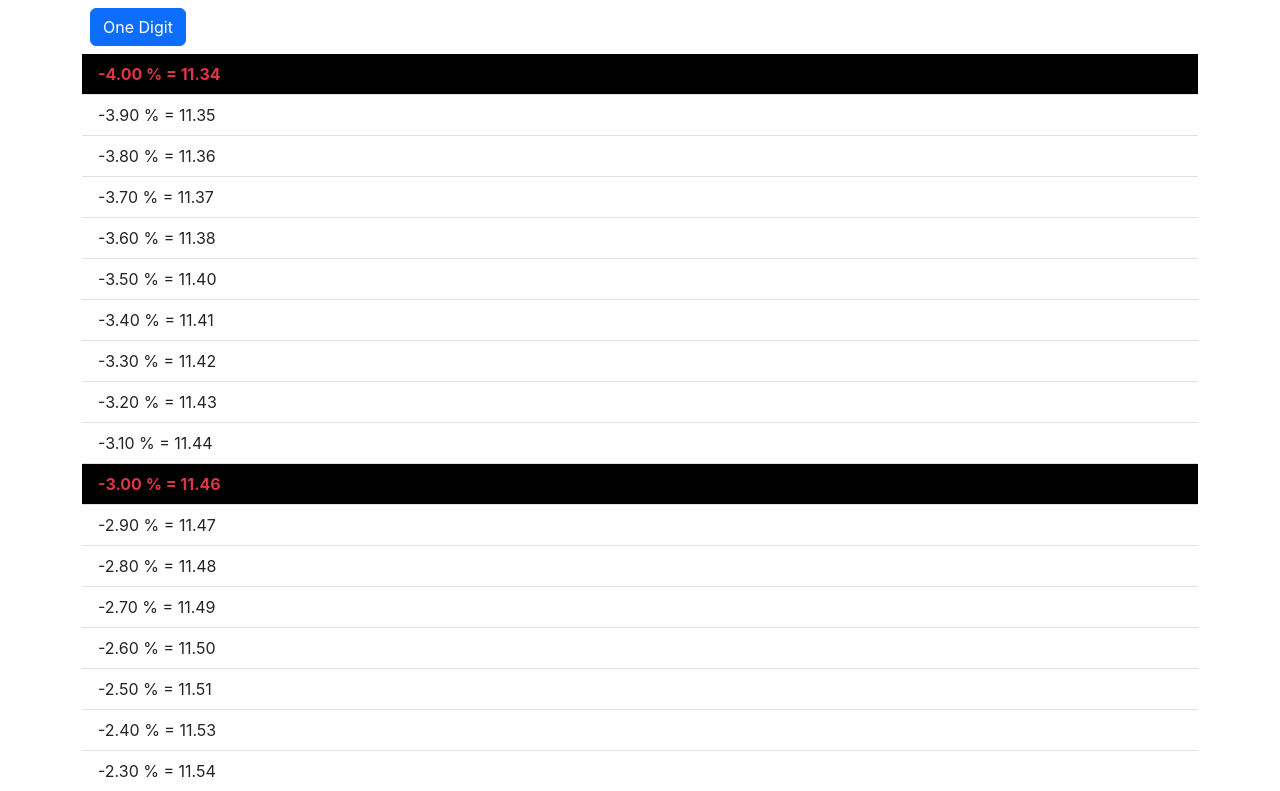
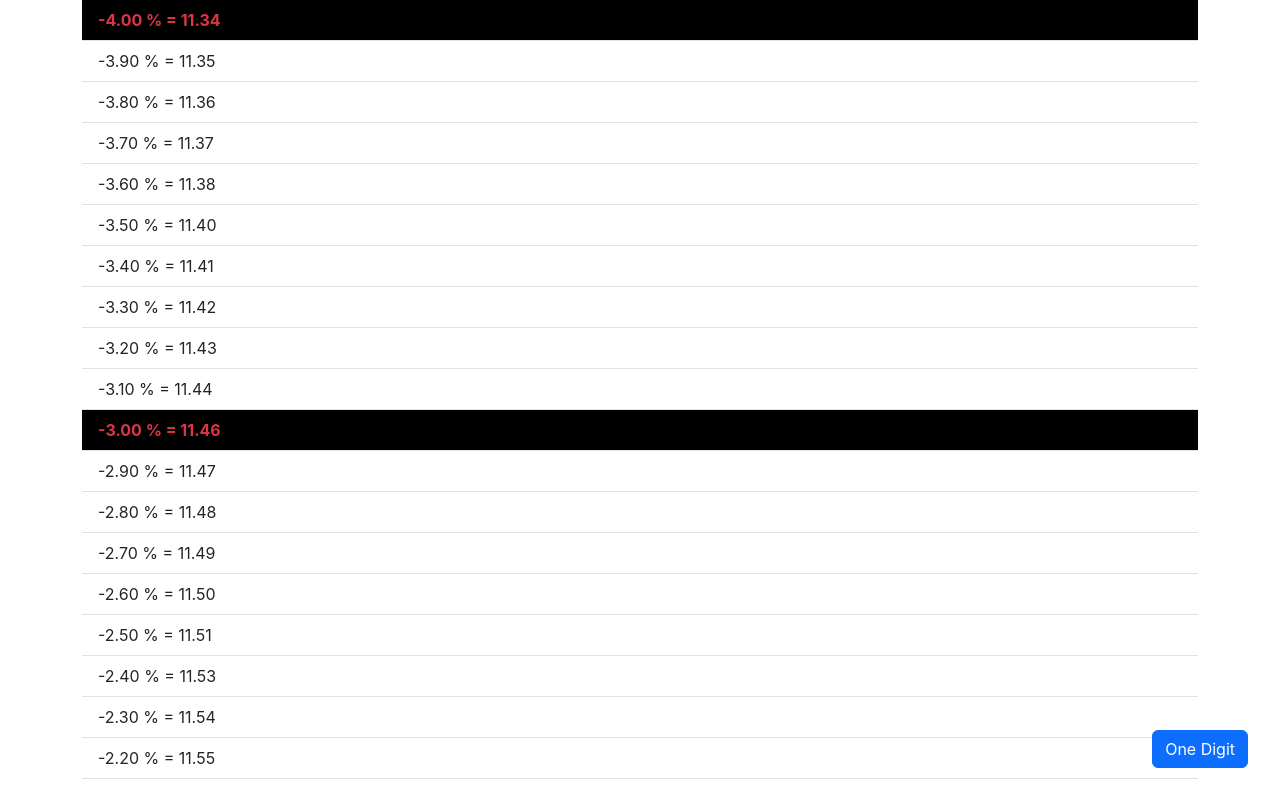
Before and after one commit to leonwebdev/price_calculate, a React (Create React App) app: page / in a window 1280 px wide. Shown: the top 791 px of the page. Built offline with nearby package versions, Linux system fonts and the light colour scheme.

Commit message:
Update button style in App.js

```diff
--- a/src/App.js
+++ b/src/App.js
@@ -14,7 +14,12 @@ function App() {
                     })
                 }
                 variant="primary"
-                className="m-2"
+                style={{
+                    position: "fixed",
+                    bottom: "2rem",
+                    right: "2rem",
+                    zIndex: 1000,
+                }}
             >
                 One Digit
             </Button>
```
